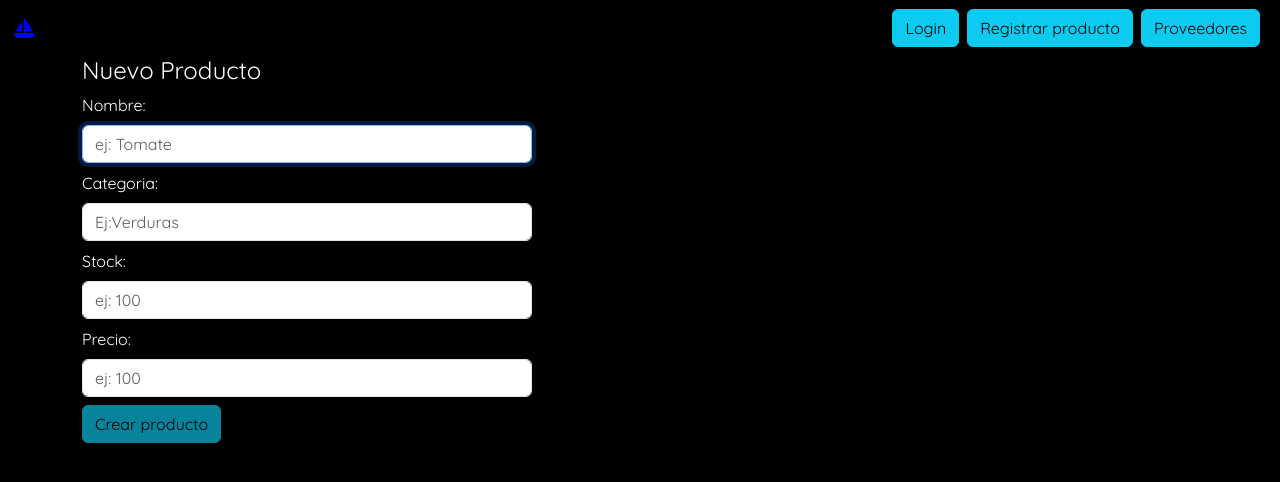
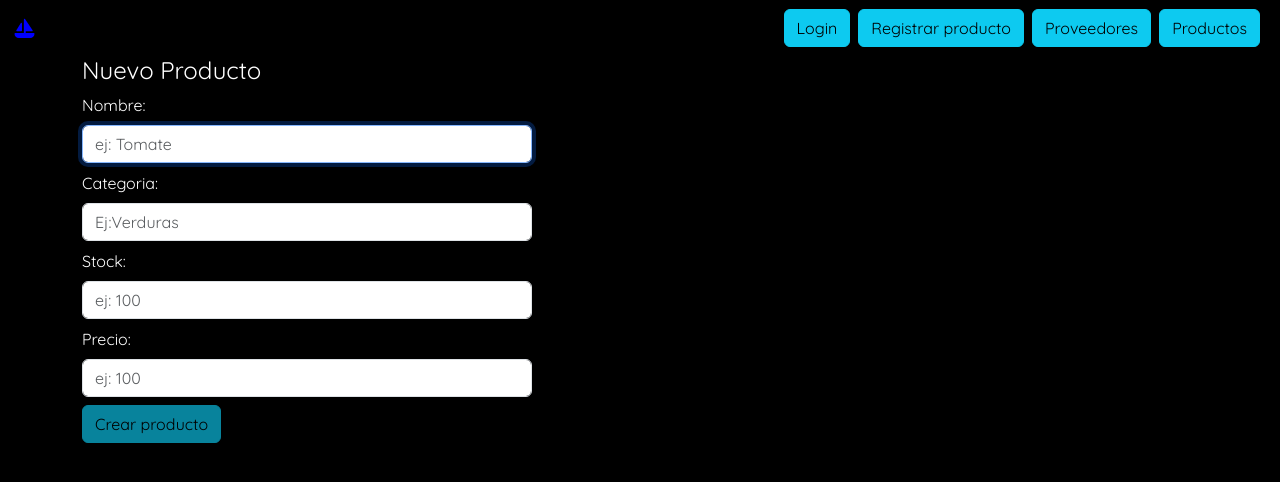
Before and after one commit to TechnoJavBar/Neo4jCRUD, a React (Vite) app: page /register in a window 1280 px wide. Shown: the top 482 px of the page. Built offline with nearby package versions, Linux system fonts and the light colour scheme.

Commit message:
Se ha añadido el boton para acceder a la lista de productos

```diff
--- a/src/components/header/Header.jsx
+++ b/src/components/header/Header.jsx
@@ -47,6 +47,13 @@ const Header = () => {
         >
           Proveedores
         </Button>
+        <Button
+          variant="info"
+          className="me-2"
+          onClick={() => handleNav("/productos")}
+        >
+          Productos
+        </Button>
       </Container>
     </Navbar>
   );
```
